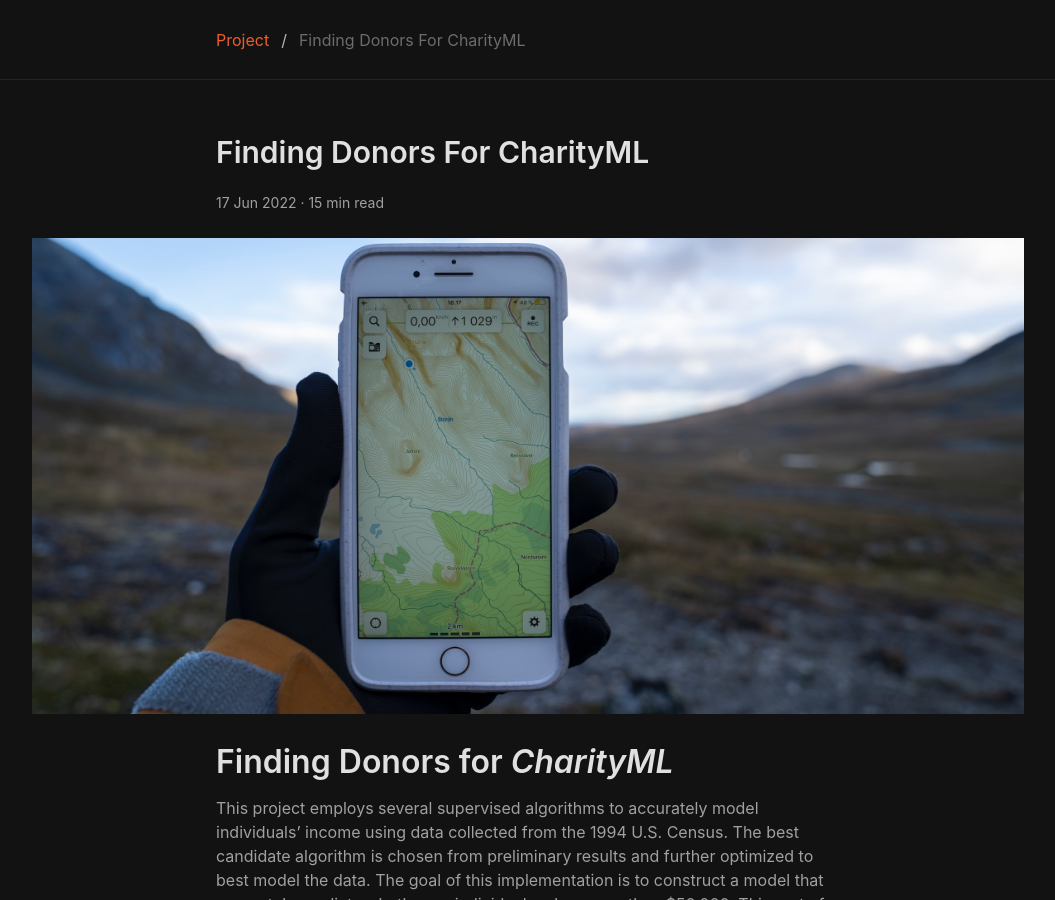
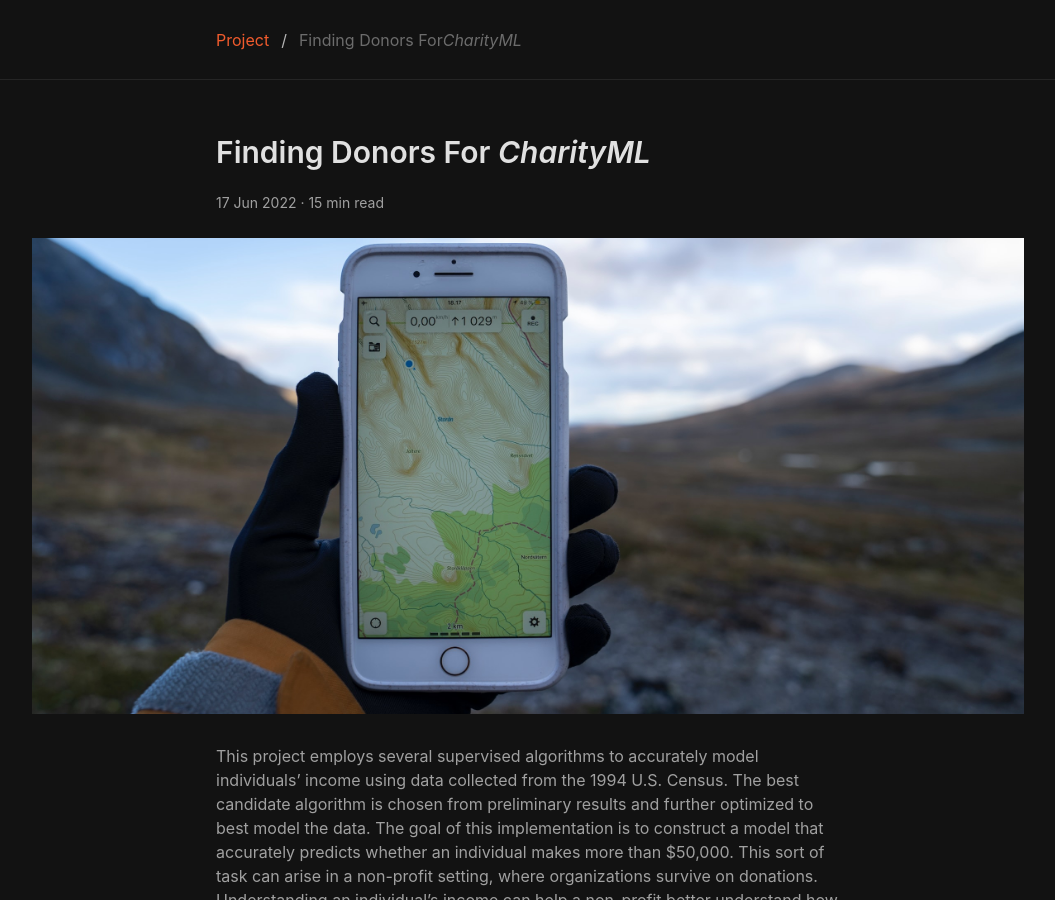
Before and after one commit to f-atisai/f-atisai.github.io, a Jekyll site: the page built from _projects/2022-06-17-charityml.md, in a window 1280 px wide and 900 px high. Shown: the whole window, without its empty margins (112-1167 px from the left). Built offline with Jekyll 4.4.1, drawn with Linux system fonts in a browser that asks for light colours.

Commit message:
doc: edit report finding donors
Include:
- add images
- edit title

```diff
--- a/_projects/2022-06-17-charityml.md
+++ b/_projects/2022-06-17-charityml.md
@@ -1,15 +1,13 @@
 ---
 layout: post
-title: Finding Donors For CharityML
-short_title: CharityML
+title: Finding Donors For <em>CharityML</em>
+short_title: Finding Donors
 length: 15
-image_path: charityml
-image: charityml-banner.jpg
-cover: charityml-cover.jpg
+image_path: finding-donors
+image: finding-donors-banner.jpg
+cover: finding-donors-cover.jpg
 class: Project
 ---
-
-# Finding Donors for _CharityML_
 
 This project employs several supervised algorithms to accurately model individuals' income using data collected from the 1994 U.S. Census. The best candidate algorithm is chosen from preliminary results and further optimized to best model the data. The goal of this implementation is to construct a model that accurately predicts whether an individual makes more than $50,000. This sort of task can arise in a non-profit setting, where organizations survive on donations. Understanding an individual's income can help a non-profit better understand how large of a donation to request, or whether or not they should reach out to begin with. While it can be difficult to determine an individual's general income bracket directly from public sources, this value can be inferred from other publically available features.
 
```
Also changed, not shown: assets/images/finding-donors/dataset_preview.png (renamed from assets/images/charityml/dataset_preview.png), assets/images/finding-donors/finding-donors-banner.jpg (renamed from assets/images/charityml/charityml-banner.jpg), assets/images/finding-donors/finding-donors-cover.jpg (renamed from assets/images/charityml/charityml-cover.jpg), assets/images/finding-donors/log_transformed_dist_cont_feats.png (renamed from assets/images/charityml/log_transformed_dist_cont_feats.png), assets/images/finding-donors/normalized_weight_first5_most_pred_features.png (renamed from assets/images/charityml/normalized_weight_first5_most_pred_features.png), assets/images/finding-donors/performance_metrics_three_models.png (renamed from assets/images/charityml/performance_metrics_three_models.png), assets/images/finding-donors/skewed_dist_cont_features.png (renamed from assets/images/charityml/skewed_dist_cont_features.png), assets/images/finding-donors/table_normalized_census_data.png (renamed from assets/images/charityml/table_normalized_census_data.png), assets/images/finding-donors/table_one_hot_encoder.png (added).
